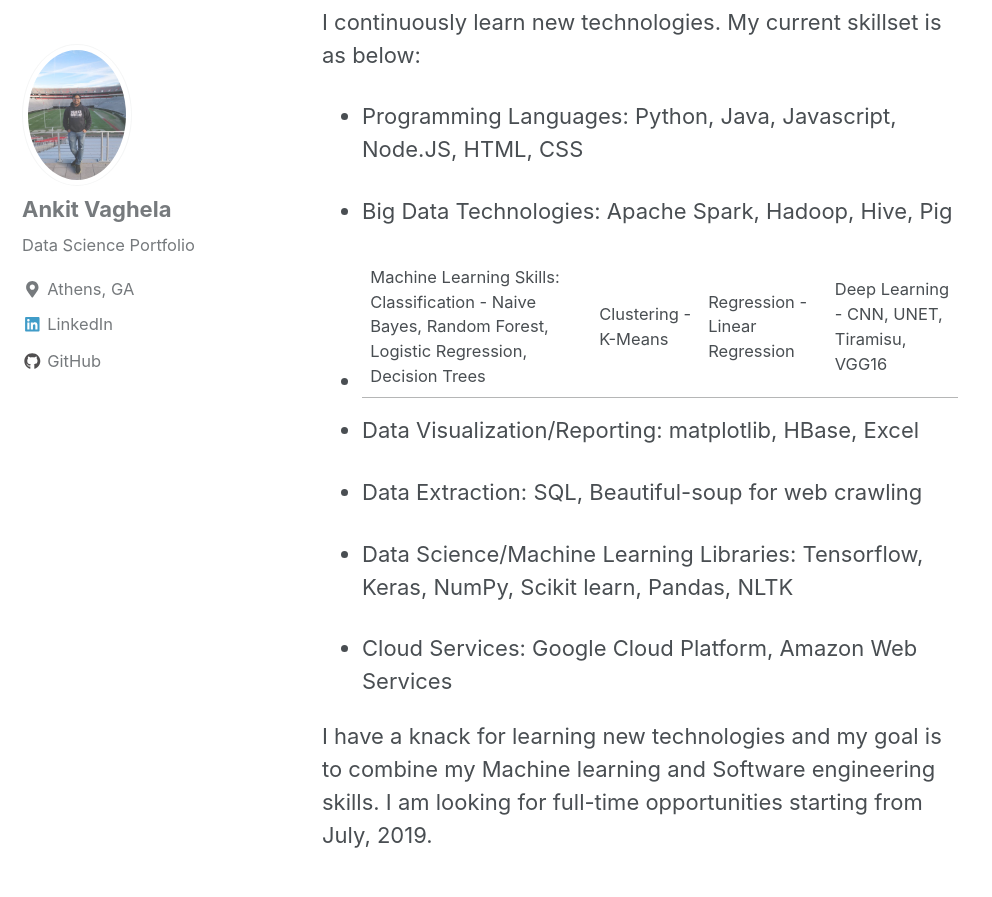
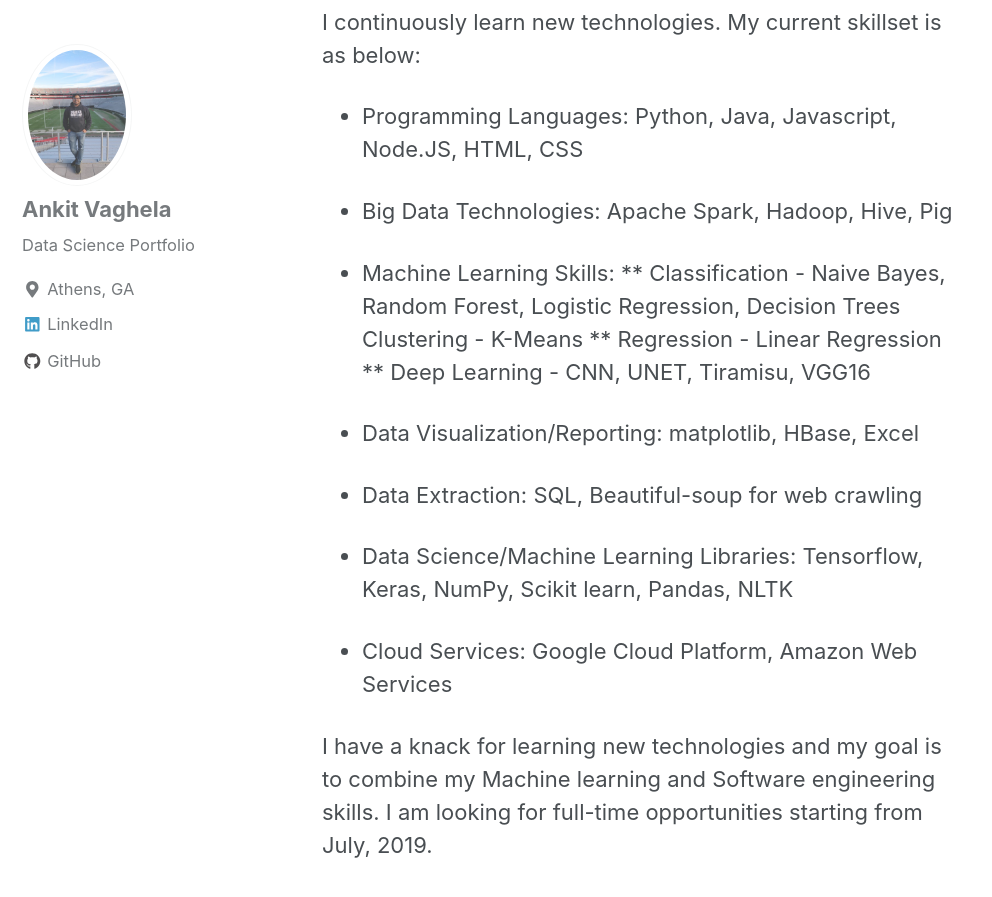
Before and after one commit to ankit-vaghela30/ankit-vaghela30.github.io, a Jekyll site: the page built from _pages/about.md, in a window 1280 px wide and 900 px high, scrolled down 1371 px. Shown: the top 897 px of the window, without its empty margins (0-992 px from the left). Built offline with Jekyll 4.4.1, drawn with Linux system fonts in a browser that asks for light colours; nearby versions of some CDN libraries.

```diff
--- a/_pages/about.md
+++ b/_pages/about.md
@@ -17,7 +17,10 @@ I continuously learn new technologies. My current skillset is as below:
 
 * Big Data Technologies: Apache Spark, Hadoop, Hive, Pig
 
-* Machine Learning Skills: Classification - Naive Bayes, Random Forest, Logistic Regression, Decision Trees | Clustering - K-Means| Regression - Linear Regression | Deep Learning - CNN, UNET, Tiramisu, VGG16
+* Machine Learning Skills:
+** Classification - Naive Bayes, Random Forest, Logistic Regression, Decision Trees Clustering - K-Means
+** Regression - Linear Regression
+** Deep Learning - CNN, UNET, Tiramisu, VGG16
 
 * Data Visualization/Reporting: matplotlib, HBase, Excel
 
```
